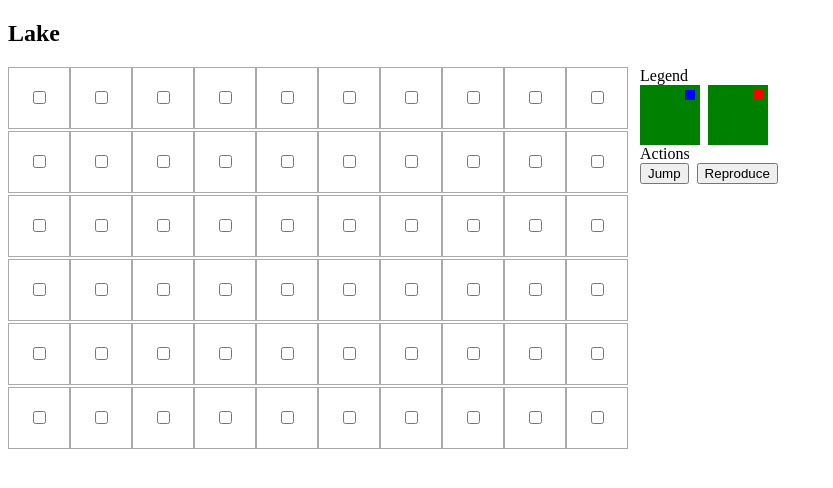
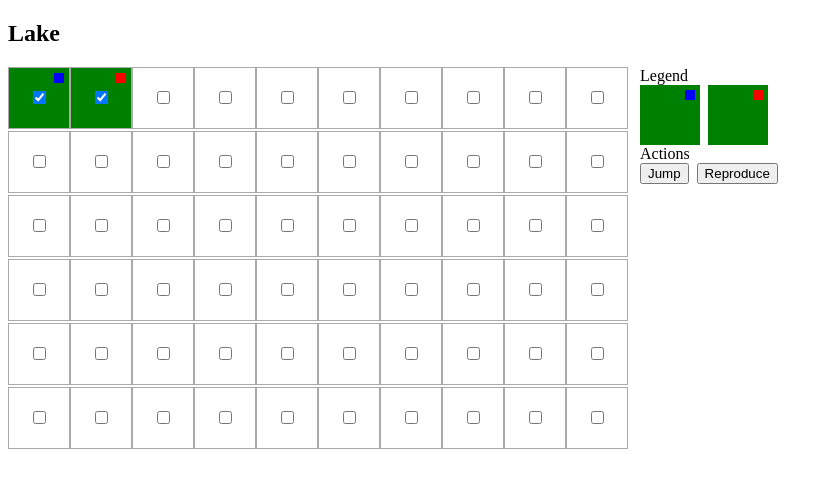
Before and after one commit to mb-dir/lake-of-frogs, a React (Vite) app: page / in a window 1280 px wide. Shown: the top 488 px of the page, without its empty margins (0-833 px from the left). Built offline with nearby package versions, Linux system fonts and the light colour scheme.

Commit message:
Working on checking fields

```diff
--- a/src/components/Board/Board.tsx
+++ b/src/components/Board/Board.tsx
@@ -1,3 +1,4 @@
+import { useState } from "react";
 import Field from "../Field/Field";
 import Frog from "../Frog/Frog";
 import "./index.css";
@@ -7,11 +8,45 @@ const Board = () => {
 	const cols = 10;
 	const lake = [];
 
+	const [frogs, setFrogs] = useState([
+		{
+			sex: "male",
+			row: 0,
+			col: 0,
+		},
+		{
+			sex: "female",
+			row: 0,
+			col: 1,
+		},
+	]);
+
+	const [checkedIndexes, setCheckedIndexes] = useState<
+		{ col: number; row: number }[]
+	>([
+		{ col: 0, row: 0 },
+		{ col: 1, row: 0 },
+	]);
+
 	// Generate grid elements
 	for (let row = 0; row < rows; row++) {
 		const rowFields = [];
 		for (let col = 0; col < cols; col++) {
-			rowFields.push(<Field key={`${row}-${col}`} />);
+			const frog = frogs.find((el) => el.row === row && el.col === col);
+			const isChecked = checkedIndexes.some(
+				(el) => el.row === row && el.col === col
+			);
+
+			rowFields.push(
+				<Field
+					isChecked={isChecked}
+					col={col}
+					row={row}
+					frog={frog}
+					key={`${row}-${col}`}
+					setCheckedIndexes={setCheckedIndexes}
+				/>
+			);
 		}
 		lake.push(
 			<div key={row} className="board-row">
@@ -19,6 +54,7 @@ const Board = () => {
 			</div>
 		);
 	}
+
 	return (
 		<div className="container">
 			<div className="board">{lake}</div>
--- a/src/components/Field/Field.tsx
+++ b/src/components/Field/Field.tsx
@@ -1,9 +1,38 @@
 import "./index.css";
+import Frog from "../Frog/Frog";
 
-const Field = () => {
+const Field = ({
+	frog,
+	isChecked,
+	col,
+	row,
+	setCheckedIndexes,
+}: {
+	frog?: { sex: string };
+	isChecked: boolean;
+	col: number;
+	row: number;
+	setCheckedIndexes: (newIndexes: { col: number; row: number }[]) => void;
+}) => {
+	function toggleFrog({ target }: React.ChangeEvent<HTMLInputElement>) {
+		if (target.checked) {
+			setCheckedIndexes((prev) => [...prev, { col, row }]);
+		} else {
+			setCheckedIndexes((prev) =>
+				prev.filter((el) => !(el.col === col && el.row === row))
+			);
+		}
+	}
+
 	return (
 		<label className="field">
-			<input type="checkbox" />
+			<input
+				type="checkbox"
+				className="field__input"
+				onChange={toggleFrog}
+				checked={isChecked}
+			/>
+			{frog && <Frog sex={frog.sex} className="field__frog" />}
 		</label>
 	);
 };
--- a/src/components/Field/index.css
+++ b/src/components/Field/index.css
@@ -7,4 +7,15 @@
 	display: flex;
 	justify-content: center;
 	align-items: center;
+	position: relative;
 }
+
+.field__input {
+	z-index: 1;
+}
+
+.field__frog {
+	position: absolute !important;
+	top: 0;
+	left: 0;
+}
--- a/src/components/Frog/Frog.tsx
+++ b/src/components/Frog/Frog.tsx
@@ -1,7 +1,7 @@
 import "./index.css";
-const Frog = ({ sex }: { sex: string }) => {
+const Frog = ({ sex, className }: { sex: string; className?: string }) => {
 	return (
-		<div className="frog">
+		<div className={`frog ${className}`}>
 			<div
 				className={`frog__sex ${sex === "male" ? "frog__sex--male" : ""} ${
 					sex === "female" ? "frog__sex--female" : ""
```
